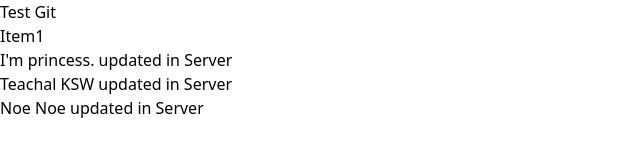
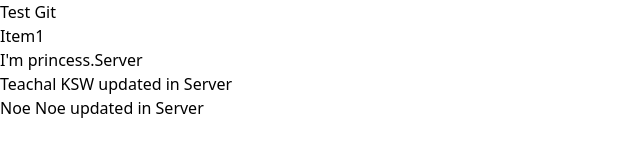
Before and after one commit to MyatNoeNwe19/tailwind-test1, a website: page src/index.html in a window 1280 px wide. Shown: the whole page, without its empty margins (0-640 px from the left). Drawn offline with Linux system fonts and the light colour scheme.

Commit message:
Update index.html

```diff
--- a/src/index.html
+++ b/src/index.html
@@ -14,7 +14,7 @@
                 Item1
             </div>
             <div class="item2 bg-yellow-500">
-                I'm princess. updated in Server
+                I'm princess.Server
             </div>
             <div class="item3 bg-purple-700">
                 Teachal KSW updated in Server
```
